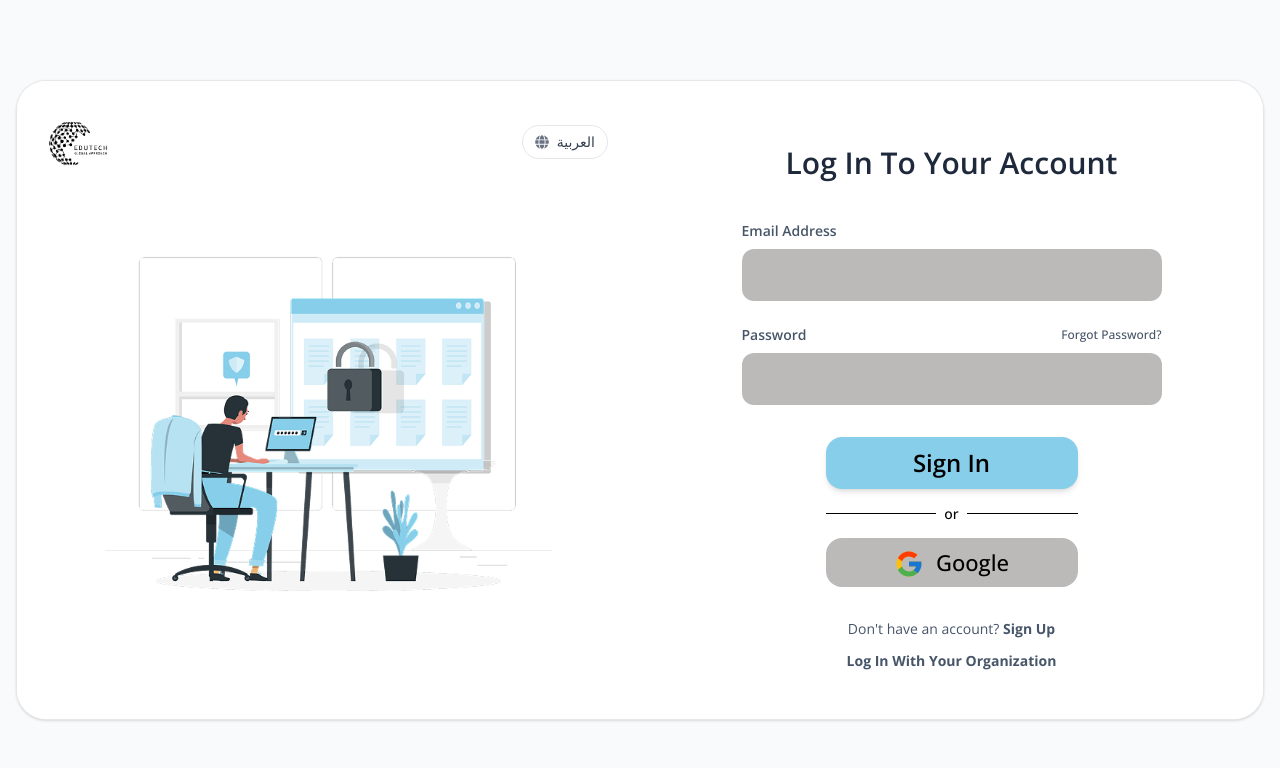
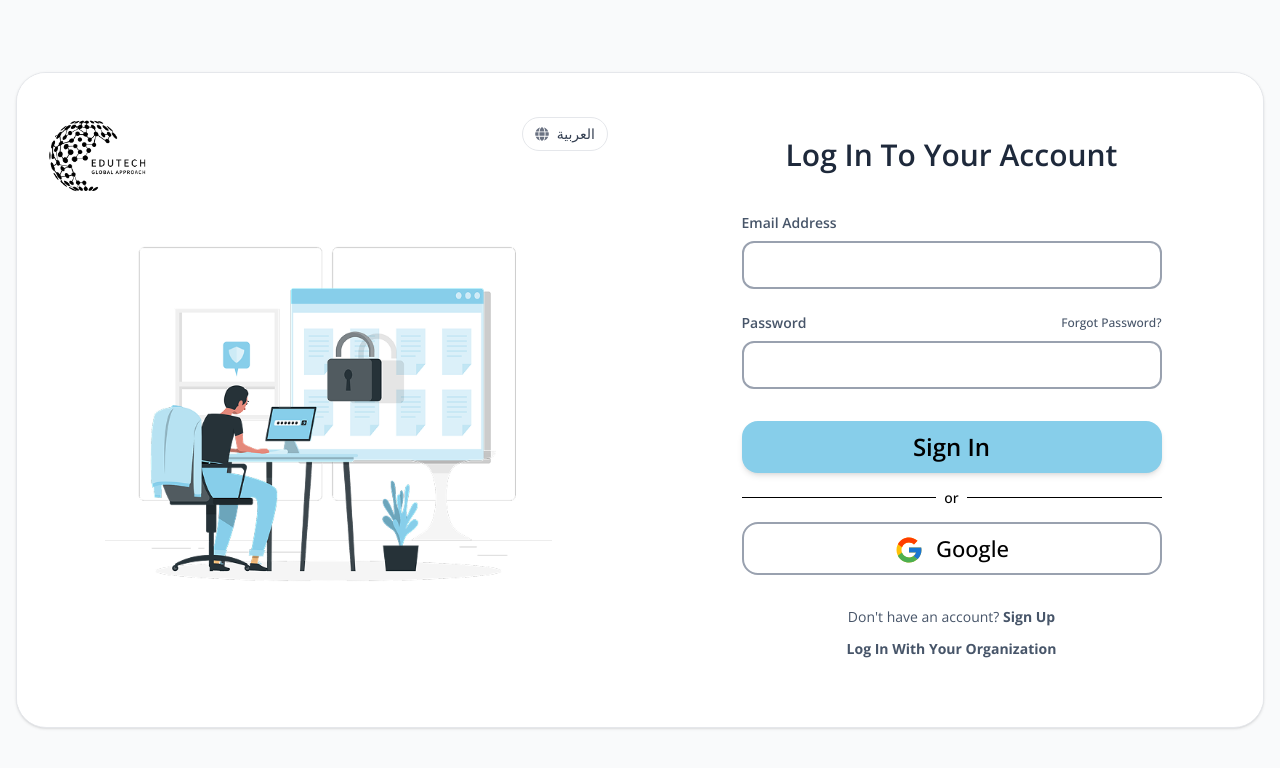
Before and after one commit to EduTechTeam/LMS-Front, a Next.js app: page /en/login in a window 1280 px wide. Shown: the top 768 px of the page. Built offline with nearby package versions, Linux system fonts and the light colour scheme; no server answers.

Commit message:
Implement the user login page with form validation, API integration, and internationalization.

```diff
--- a/src/app/[locale]/(auth)/login/page.jsx
+++ b/src/app/[locale]/(auth)/login/page.jsx
@@ -76,11 +76,11 @@ export default function LoginPage() {
 
   return (
     <div className="flex min-h-screen w-full items-center justify-center bg-gray-50 p-4 font-sans">
-      <div className="flex w-full max-w-[1500px] flex-col overflow-hidden rounded-[30px] border border-gray-200 bg-white shadow-sm lg:flex-row">
+      <div className="flex w-full max-w-[1500px] flex-col overflow-hidden rounded-[30px] pb-5 border border-gray-200 bg-white shadow-sm lg:flex-row">
         {/* Left Side - Info & Image */}
         <div className="relative flex shrink-0 flex-col items-center justify-center bg-white p-8 lg:w-1/2 lg:p-12">
-          <div className="absolute left-8 top-8">
-            <div className="h-[60px] w-[60px]">
+          <div className="relative mb-5 lg:absolute lg:left-8 lg:top-8 lg:mb-0">
+            <div className="h-[150px] w-[150px] lg:h-[100px] lg:w-[100px]">
               <Image
                 src="/edutech logo black 5.png"
                 alt={t("logoAlt")}
@@ -96,7 +96,7 @@ export default function LoginPage() {
           </div>
 
           {/* Illustration */}
-          <div className="mt-16 flex w-full flex-1 items-center justify-center">
+          <div className="mt-16 hidden w-full flex-1 items-center justify-center lg:flex">
             <Image
               src="/side.png"
               alt="Login Security Illustration"
@@ -134,7 +134,7 @@ export default function LoginPage() {
                     setEmail(e.target.value);
                     setEmailError("");
                   }}
-                  className={`block w-full rounded-xl bg-brand-silver border-none px-4 py-3.5 text-heading placeholder-placeholder focus:bg-input-focus-bg focus:border-input-focus-border transition-colors ${
+                  className={`block w-full rounded-xl bg-brand-white border-gray-400 border-2 px-5 py-2.5 text-heading placeholder-placeholder focus:bg-input-focus-bg focus:border-input-focus-border transition-colors ${
                     emailError ? "ring-2 ring-red-500" : "focus:ring-brand-blue"
                   }`}
                 />
@@ -167,7 +167,7 @@ export default function LoginPage() {
                     setPassword(e.target.value);
                     setPasswordError("");
                   }}
-                  className={`block w-full rounded-xl bg-brand-silver border-none px-4 py-3.5 text-heading placeholder-placeholder focus:bg-input-focus-bg focus:border-input-focus-border transition-colors ${
+                  className={`block w-full rounded-xl bg-brand-white border-gray-400 border-2 px-5 py-2.5 text-heading placeholder-placeholder focus:bg-input-focus-bg focus:border-input-focus-border transition-colors ${
                     passwordError
                       ? "ring-2 ring-red-500"
                       : "focus:ring-brand-blue"
@@ -183,14 +183,14 @@ export default function LoginPage() {
                 <button
                   type="submit"
                   disabled={loading}
-                  className={`w-[60%] self-center rounded-2xl bg-brand-blue py-2 text-[24px] font-semibold text-brand-black shadow-md transition-all hover:brightness-105 hover:shadow-lg active:scale-[0.99] ${
+                  className={`w-[100%] self-center rounded-2xl bg-brand-blue py-2 text-[24px] font-semibold text-brand-black shadow-md transition-all hover:brightness-105 hover:shadow-lg active:scale-[0.99] ${
                     loading ? "opacity-70 cursor-not-allowed" : ""
                   }`}
                 >
                   {loading ? "Logging in..." : t("signInButton")}
                 </button>
 
-                <div className="relative flex items-center justify-center py-2 before:h-px before:w-[60%] before:bg-black">
+                <div className="relative flex items-center justify-center py-2 before:h-px before:w-[100%] before:bg-black">
                   <span className="absolute bg-brand-white px-2 text-sm font-medium text-black">
                     {t("or")}
                   </span>
@@ -198,7 +198,7 @@ export default function LoginPage() {
 
                 <button
                   type="button"
-                  className="flex w-[60%] rounded-2xl self-center justify-center gap-3 bg-brand-silver py-2 text-black text-[22px] font-medium transition-colors hover:bg-google-btn-hover"
+                  className="flex w-[100%] rounded-2xl self-center justify-center gap-3 bg-brand-white border-gray-400 border-2 py-2 text-black text-[22px] font-medium transition-colors hover:bg-google-btn-hover"
                 >
                   <FcGoogle className="text-3xl mt-[3px] " />
                   {t("google")}
```
